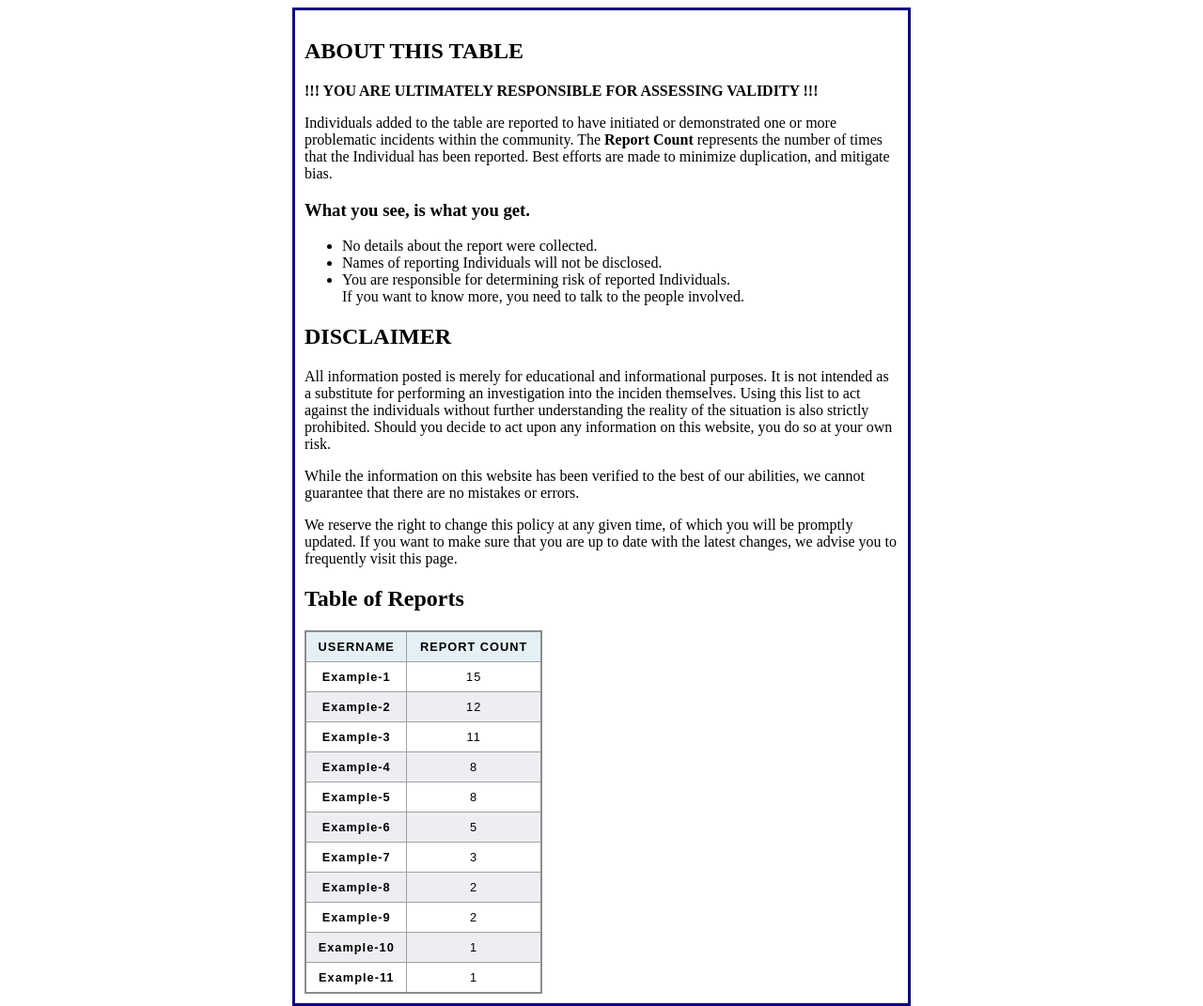
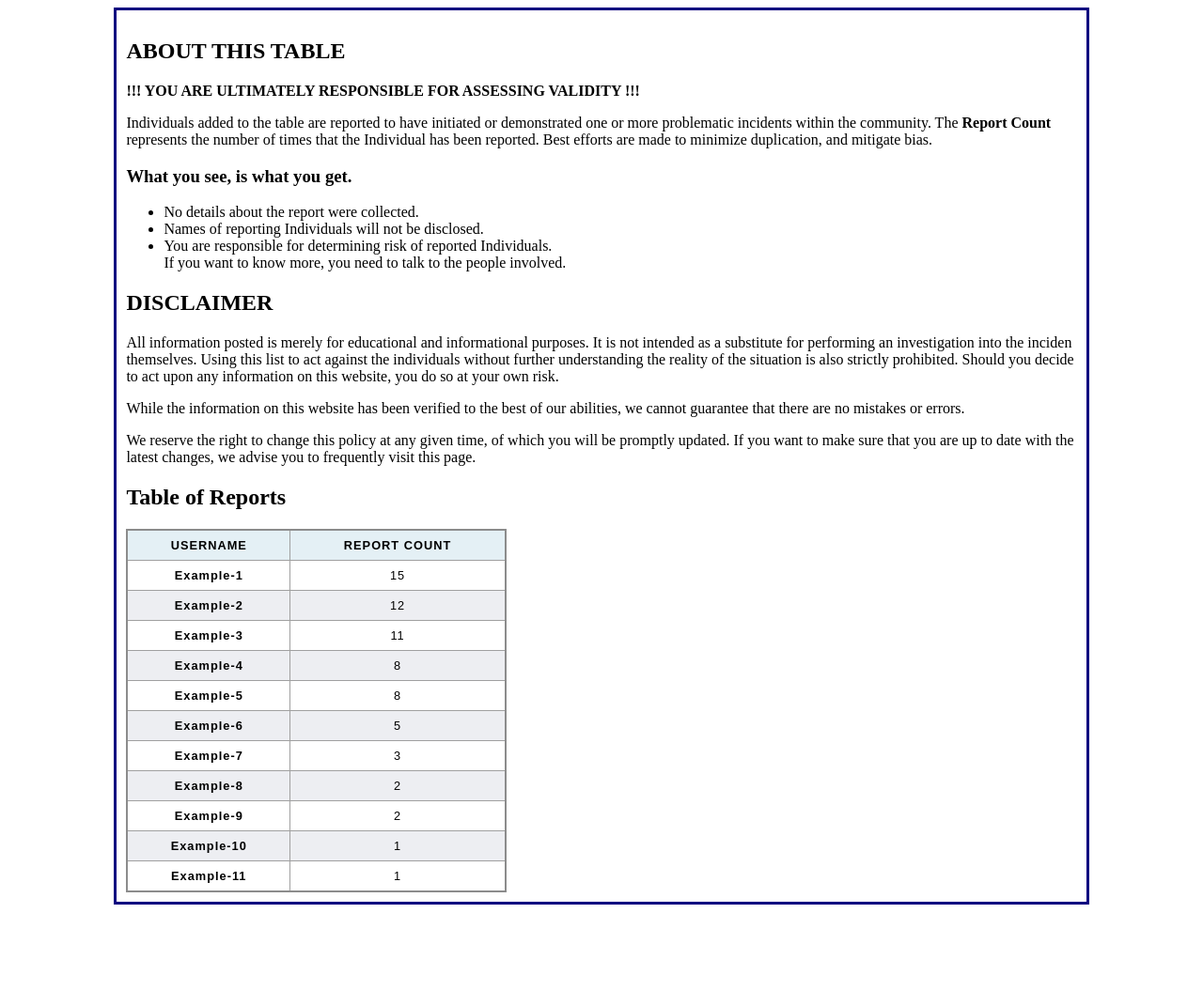
Before and after one commit to BanjoFox/Community-Reporting-List, a plain HTML site: page index.html in a window 1280 px wide. Shown: the whole page at 94% size. After the commit the page ends 971 px from the top, so only its background shows below. Drawn offline with Linux system fonts and the light colour scheme.

Commit message:
Update page title, and change to 80% width

```diff
--- a/css/main.css
+++ b/css/main.css
@@ -1,6 +1,6 @@
 .center {
   margin: auto;
-  width: 50%;
+  width: 80%;
   border: 3px solid rgb(13, 0, 128);
   padding: 10px;
 }
--- a/index.html
+++ b/index.html
@@ -5,7 +5,7 @@
     <meta name="viewport" content="width=device-width" />
     <link rel="stylesheet" href="css/main.css" type="text/css" />
     <link rel="stylesheet" href="css/msdn-table.css" type="text/css" />
-    <title>Incident Reporting List</title>
+    <title>Community Reporting List</title>
   </head>
   <body>
     <div class="center">
```
